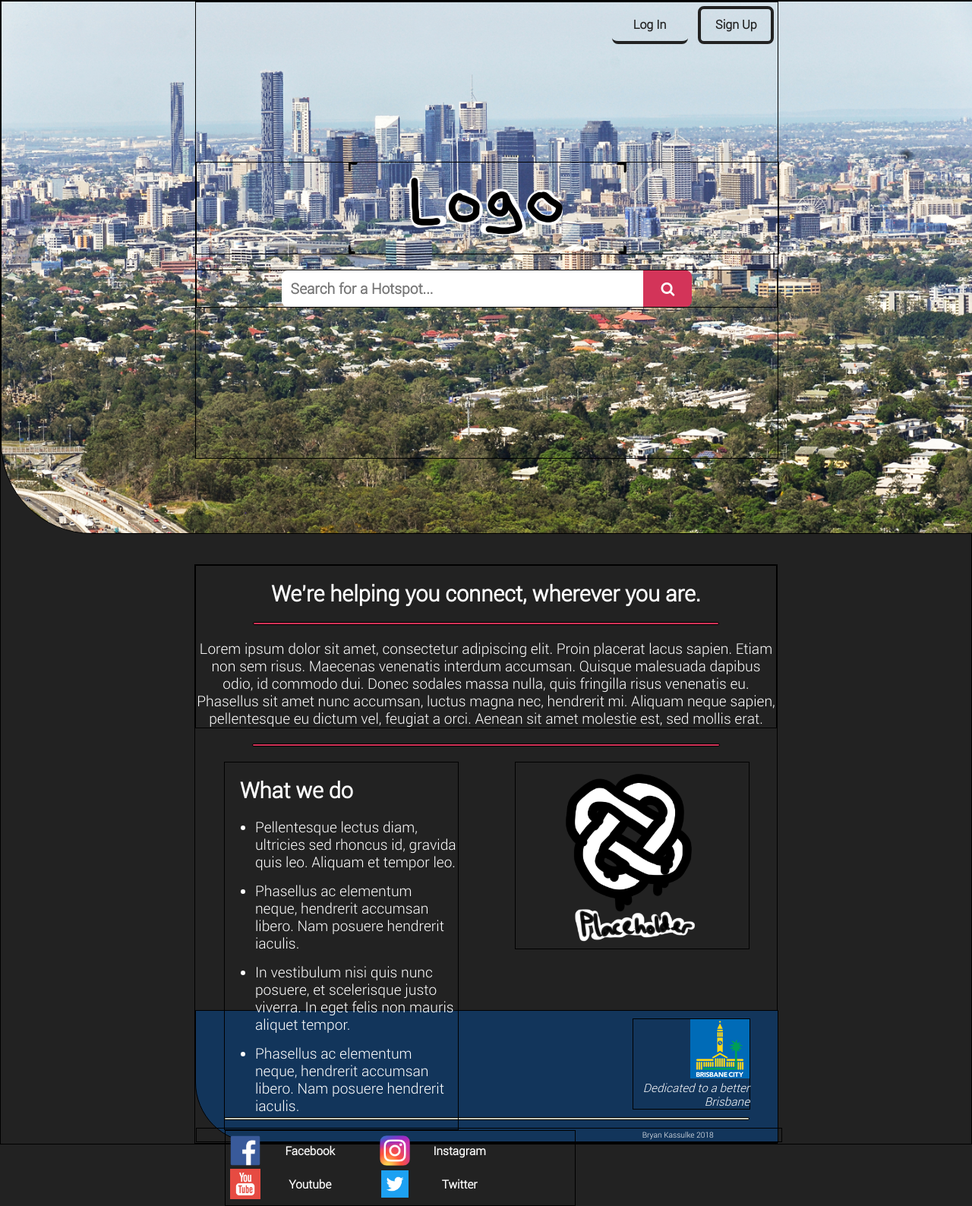
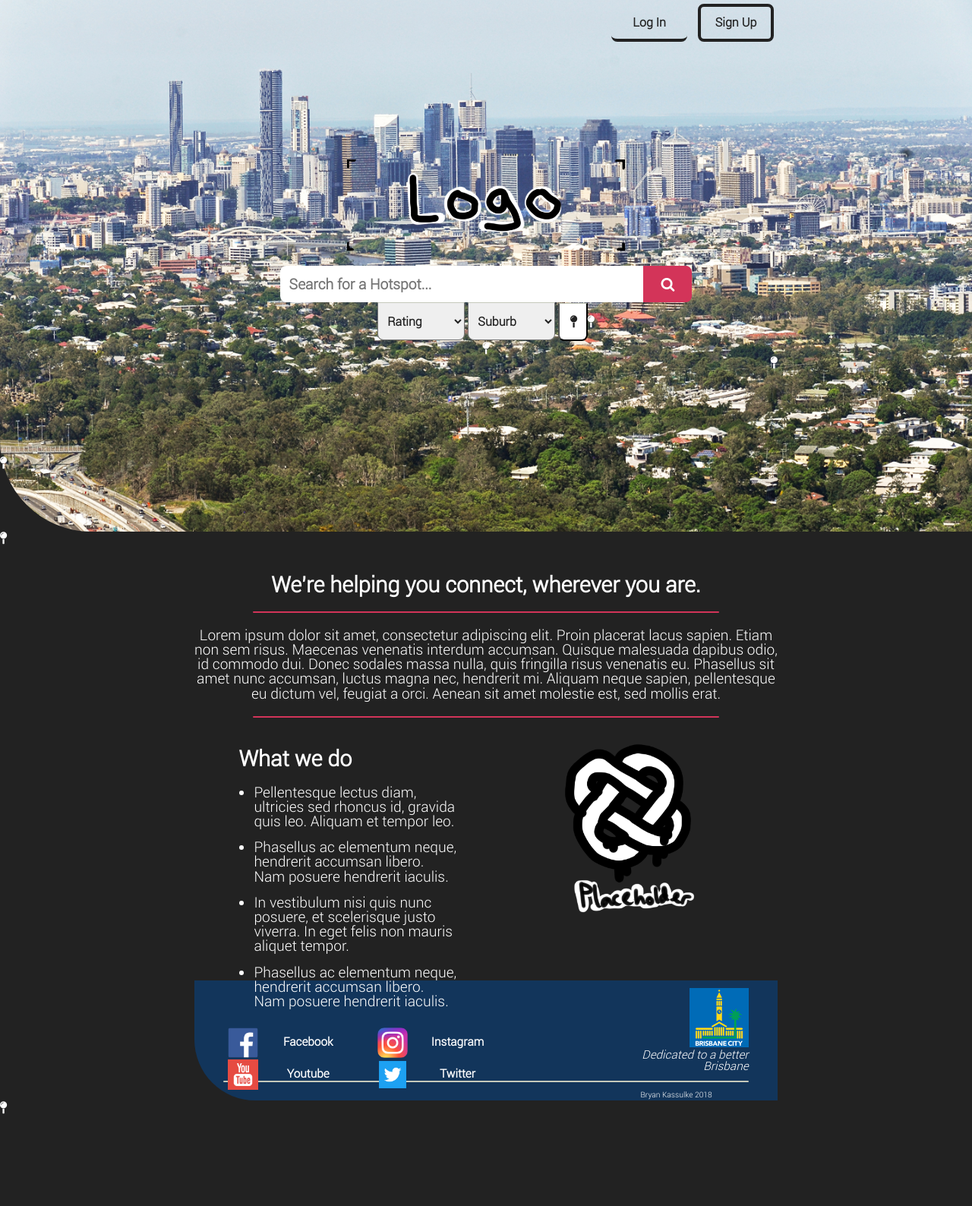
Before and after one commit to Woopdycow/CAB230-Website, a PHP site: page / in a window 1280 px wide. Shown: the whole page at 76% size. After the commit the page ends 1467 px from the top, so only its background shows below. Run offline with PHP 8.4, Linux system fonts and the light colour scheme.

Commit message:
Final Part 1

```diff
--- a/site/index.html
+++ b/site/index.html
@@ -19,6 +19,25 @@
           <div id="search-container">
             <form action="#">
               <input id="search-box" type="text" placeholder="Search for a Hotspot..." name="search"><button id="search-button"><i class="fa fa-search"></i></button>
+              <div class="custom-select">
+                <select>
+                  <option value="0">Rating</option>
+                  <option value="1">1 Star</i></option>
+                  <option value="2">2 Star</option>
+                  <option value="3">3 Star</option>
+                  <option value="4">4 Star</option>
+                  <option value="5">5 Star</option>
+                </select>
+                <select>
+                  <option value="0">Suburb</option>
+                  <option value="1">Annerley</i></option>
+                  <option value="2">Banyo</option>
+                  <option value="3">Yada</option>
+                  <option value="4">Yada</option>
+                  <option value="5">Ya</option>
+                </select>
+                <button class="myLocation"><i class="fa fa-map-pin"></button>
+              </div>
             </form>
           </div>
         </div>
--- a/site/item.html
+++ b/site/item.html
@@ -26,7 +26,7 @@
           <h1><i class="fa fa-star"></i> <i class="fa fa-star"></i> <i class="fa fa-star"></i> <i class="fa fa-star"></i> <i class="fa fa-star-half"></i></h1>
           <img src="result1large.png" alt="Result 1">
           <br>
-          <br>
+          <div class="break-line"></div>
           <div class="review">
             <h3><i class="fa fa-star"></i> <i class="fa fa-star"></i> <i class="fa fa-star"></i> <i class="fa fa-star"></i> <i class="fa fa-star"></i><br>
             Sue K.<br></h3>
--- a/site/style.css
+++ b/site/style.css
@@ -24,7 +24,7 @@ a .result {
 }
 
 a:hover {
-  text-decoration: underline;;
+  text-decoration: underline;
 }
 
 a:visited {
@@ -34,7 +34,7 @@ a:visited {
 
 div {
   border-color: black;
-  border-width: 1px;
+  border-width: 0px;
   border-style: solid;
 }
 
@@ -73,6 +73,42 @@ h3 {
 li {
   margin-bottom: 15px;
 }
+
+.custom-select {
+  margin: auto;
+}
+
+.custom-select select {
+  color: #222222;
+  width: 15%;
+  height:50px;
+  border: C5C9BB;
+  border-top-width: 1px;
+  border-top-color: #C5C9BB;
+  font-size: 100%;
+  font-weight: bold;
+  border-bottom-right-radius: 8px;
+  border-bottom-left-radius: 8px;
+  display: inline-block;
+  padding-left: 8px;
+}
+
+.myLocation {
+  margin: 0;
+  background: #ffffff;
+  color: #222222;
+  width: 5%;
+  height:50px;
+  border: C5C9BB, 0px;
+  border-top-width: 1px;
+  border-top-color: #C5C9BB;
+  font-size: 100%;
+  font-weight: bold;
+  border-bottom-right-radius: 8px;
+  border-bottom-left-radius: 8px;
+  display: inline-block;
+  padding-left: 8px;
+ }
 
 .header-button {
   height: 50px;
```
